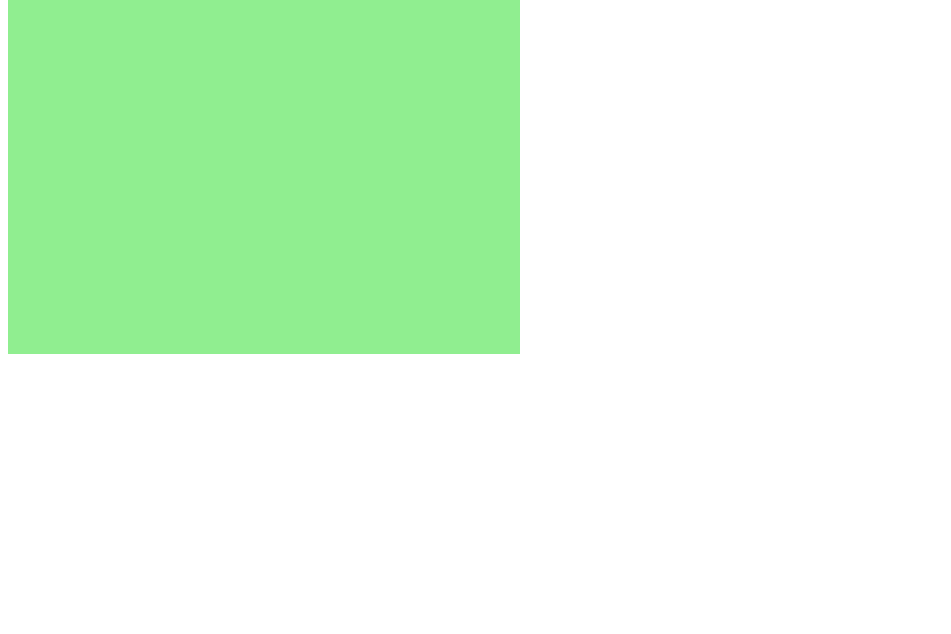
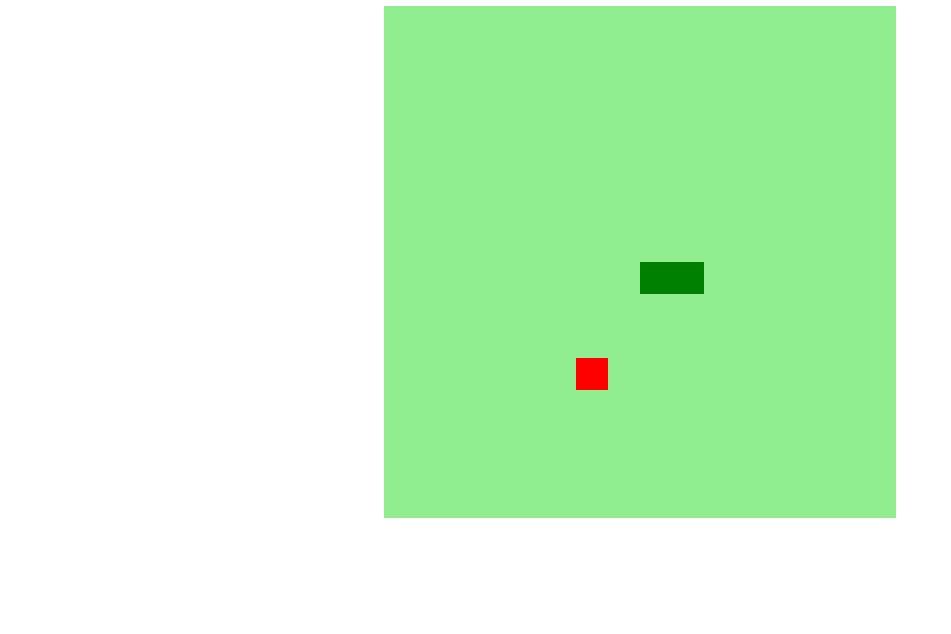
Before and after one commit to Tuliolr/SnakeGameEmJS, a plain HTML site: page index.html in a window 1280 px wide. Shown: the part 166-800 px from the top of the page, without its empty margins (0-951 px from the left). Drawn offline with Linux system fonts and the light colour scheme.

Commit message:
Finalizando projeto

```diff
--- a/index.html
+++ b/index.html
@@ -9,6 +9,7 @@
         <title>Snake Game</title>
     </head>
     <body>
+        <h1>Snake game!</h1>
         <canvas id="snake" width="512" height="512"></canvas>
     </body>
 
--- a/script.js
+++ b/script.js
@@ -1,10 +1,84 @@
 let canvas = document.getElementById("snake");
 let context = canvas.getContext("2d");
 let box = 32;
+let snake = [];
+snake[0] = {
+    x: 8 * box,
+    y: 8 * box
+}
+let direction = "right";
+let food = {
+    x: Math.floor(Math.random() * 15 + 1) * box,
+    y: Math.floor(Math.random() * 15 + 1) * box
+}
 
 function criarBG() {
     context.fillStyle = "lightgreen";
     context.fillRect(0, 0, 16 * box, 16 * box);
 }
 
-criarBG();
+function criarCobrinha() {
+    for(i=0; i < snake.length; i++) {
+        context.fillStyle = "green";
+        context.fillRect(snake[i].x, snake[i].y, box, box);
+    }
+}
+
+function drawFood() {
+    context.fillStyle = "red";
+    context.fillRect(food.x, food.y, box, box);
+}
+
+document.addEventListener('keydown', update);
+
+function update (event) {
+    if(event.keyCode == 37 && direction != "right") direction = "left";
+    if(event.keyCode == 38 && direction != "down") direction = "up";
+    if(event.keyCode == 39 && direction != "left") direction = "right";
+    if(event.keyCode == 40 && direction != "up") direction = "down";
+}
+
+function iniciarJogo() {
+    if(snake[0].x > 15 * box && direction == "right") snake[0].x = 0;
+    if(snake[0].x < 0 * box && direction == "left") snake[0].x = 16 * box;
+    if(snake[0].y > 15 * box && direction == "down") snake[0].y = 0;
+    if(snake[0].y < 0 * box && direction == "up") snake[0].y = 16 * box;
+
+    for(i = 1; i < snake.length; i++){
+        if(snake[0].x == snake[i].x && snake[0].y == snake[i].y) {
+            clearInterval(jogo);
+            alert('Game Over :(');
+        }
+    }
+
+    criarBG();
+    criarCobrinha();
+    drawFood();
+
+    let snakeX = snake[0].x;
+    let snakeY = snake[0].y;
+
+    if(direction == "right") snakeX += box;
+    if(direction == "left") snakeX -= box;
+    if(direction == "up") snakeY -= box;
+    if(direction == "down") snakeY += box;
+
+    if(snakeX != food.x || snakeY != food.y) {
+        snake.pop();
+    }else {
+         food.x =  Math.floor(Math.random() * 15 + 1) * box;
+         food.y =    Math.floor(Math.random() * 15 + 1) * box
+
+    }
+
+
+
+    let newHead = {
+        x: snakeX,
+        y: snakeY
+    }
+
+    snake.unshift(newHead);
+}
+
+let jogo = setInterval(iniciarJogo, 100);
--- a/style.css
+++ b/style.css
@@ -0,0 +1,13 @@
+body {
+    height: 95vh;
+    width: 95;
+    display: flex;
+    justify-content: center;
+    align-items: center;
+    flex-direction: column;
+
+}
+h1 {
+    color: rgb(44,139, 44);
+    text-transform: uppercase;
+}
```
